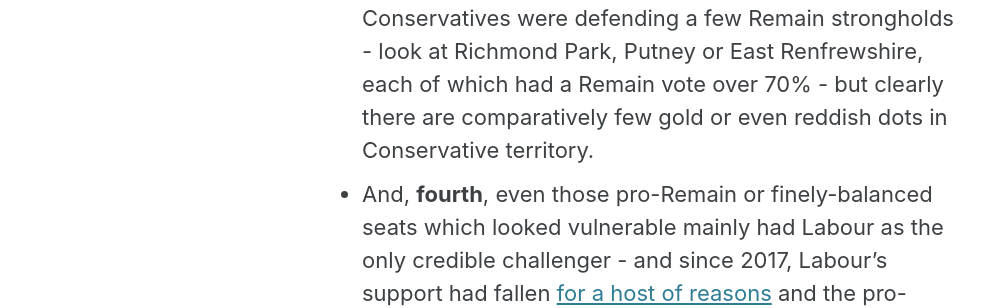
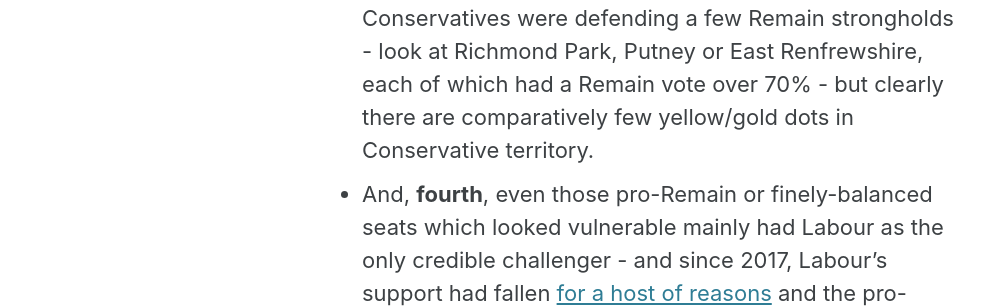
Before and after one commit to sixhundredandfifty/blog, a Jekyll site: the page built from _posts/2020-05-17-election19.md, in a window 1280 px wide and 900 px high, scrolled down 3061 px. Shown: the part 321-629 px from the top of the window, without its empty margins (0-998 px from the left). Built offline with Jekyll 4.4.1, drawn with Linux system fonts in a browser that asks for light colours; cached includes are drawn as plain includes; nearby versions of some CDN libraries; some of the changed text lies outside the part shown.

Commit message:
Update 2020-05-17-election19.md

```diff
--- a/_posts/2020-05-17-election19.md
+++ b/_posts/2020-05-17-election19.md
@@ -22,7 +22,7 @@ The chart demonstrates that a hard pro-Brexit line was likely to be the best str
 
 * **First**, there were way more Leave than Remain seats - 403 vs 229 in Great Britain. The Remain vote was simply concentrated in Scotland and a small number of mostly metropolitan areas in England and Wales. (Note that Northern Ireland is excluded from this analysis, as the Conservatives did not contest seats there.)
 * **Second**, there were tonnes of Leave seats (i.e. seats with with a Leave vote of 50% or more) within reach for the Conservatives - 39 of them within a 5 per cent ‘swing’ of being taken (one working definition of a ‘marginal’ seat). And some of these were very strongly Leave indeed - just look at Dudley North, Stoke on Trent North, Great Grimsby on the top of the 1%, 3% and 4% columns: each had a Leave vote over 70% and looked absolutely ripe to be won by the Conservatives (who by taking a hard Brexit line could hope to attract most of the Leave vote and neutralise the threat from the Brexit Party). In fact, if the Conservatives took just 1 percentage point of support from Labour in all the places that voted Leave, then they would gain 11 seats; they only needed a net gain of 9 seats for a majority.
-* Of course, on a hard pro-Leave ticket, they risked losing pro-Remain or more finely-balanced seats. But this is the **third** point: the Conservatives only held 78 pro-Remain seats overall, and only 22 of these were ‘marginal’. The Conservatives were defending a few Remain strongholds - look at Richmond Park, Putney or East Renfrewshire, each of which had a Remain vote over 70% - but clearly there are comparatively few gold or even reddish dots in Conservative territory.
+* Of course, on a hard pro-Leave ticket, they risked losing pro-Remain or more finely-balanced seats. But this is the **third** point: the Conservatives only held 78 pro-Remain seats overall, and only 22 of these were ‘marginal’. The Conservatives were defending a few Remain strongholds - look at Richmond Park, Putney or East Renfrewshire, each of which had a Remain vote over 70% - but clearly there are comparatively few yellow/gold dots in Conservative territory.
 * And, **fourth**, even those pro-Remain or finely-balanced seats which looked vulnerable mainly had Labour as the only credible challenger - and since 2017, Labour's support had fallen [for a host of reasons](https://yougov.co.uk/topics/politics/articles-reports/2019/12/23/their-own-words-why-voters-abandoned-labour) and the pro-Remain vote (which Labour had consolidated in 2017) had split off to the Lib Dems and others. This meant that - absent effective tactical voting on their opponents’ side - Labour was likely to fall back and the Conservatives could probably count on not losing too many seats.
 
 How successful was the strategy?
```
